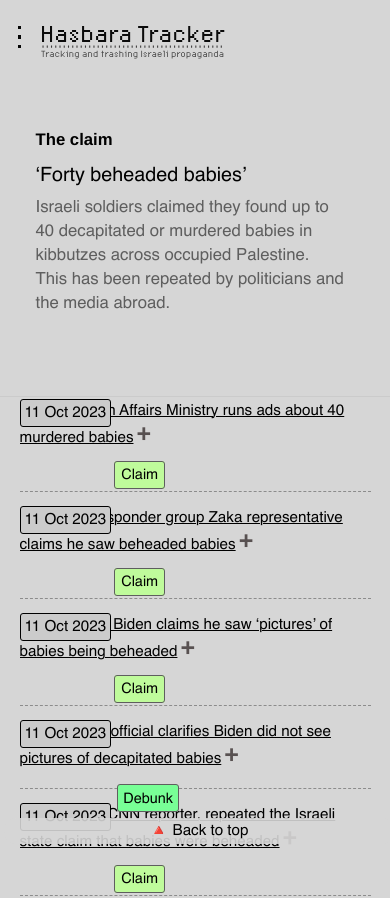
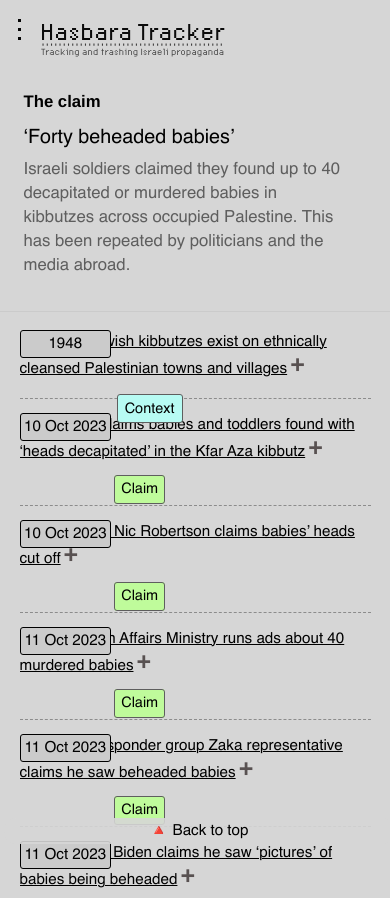
Before and after one commit to tamtzekin/hasbara-tracker, a React (Create React App) app: page /forty-beheaded-babies in a window 390 px wide. Shown: the top 898 px of the page. Built offline with nearby package versions, Linux system fonts and the light colour scheme.

Commit message:
(mobile) layout of claim summary

```diff
--- a/src/App.css
+++ b/src/App.css
@@ -438,6 +438,8 @@ oooooooooooooooooooooooooooooooooooooooooooooooooooooooooooooooooooooooooooooooo
 
     .header-container-fixed {
         border-bottom: 1px solid theme('colors.grey-darker');
+        min-height: 40vh;
+
     }
 
     /* .logo-container svg {
--- a/src/components/ClaimFortyBeheadedBabies.js
+++ b/src/components/ClaimFortyBeheadedBabies.js
@@ -252,7 +252,7 @@ export default function ClaimFortyBeheadedBabies() {
 
 {/* TODO: Refactor this properly to use Logo component */}
 
-            <div className="laptop:w-1/5 mt-1 ml-[5%] mobile:w-1/2 mobile:ml-10 mobile:-mt-9">
+            <div className="laptop:w-1/5 mt-1 ml-[5%] mobile:w-1/2 mobile:ml-10 mobile:mt-2">
                 <Link to="/">
                 <svg
                     preserveAspectRatio="xMidYMid meet"
@@ -268,14 +268,14 @@ export default function ClaimFortyBeheadedBabies() {
 
                 </Link>
             </div>
-                    <div className="claim-summary container mt-12">
-                        <div className="text-md laptop:w-1/2 mb-5 font-bold mobile:pl-4">
+                    <div className="claim-summary container mt-12 mobile:mt-3">
+                        <div className="text-md laptop:w-1/2 mb-5 font-bold mobile:ml-1">
                             The claim
                             </div>
-                        <div className="text-lg laptop:w-1/2 mb-2 -mt-2 mobile:pl-4">
+                        <div className="text-lg laptop:w-1/2 mb-2 -mt-2 mobile:ml-1">
                             ‘Forty beheaded babies’</div>
                         <div className="
-                            text-md laptop:w-1/2 laptop:mb-10 mt-2 text-grey-faded mobile: w-10/12 mobile:pl-4
+                            text-md laptop:w-1/2 laptop:mb-10 mt-2 text-grey-faded mobile:w-10/12 mobile:ml-1
                             ">
                                 Israeli soldiers claimed they found up to 40 decapitated or murdered babies in kibbutzes across occupied Palestine. This has been repeated by politicians and the media abroad.
                     </div>
--- a/src/components/Tracker.css
+++ b/src/components/Tracker.css
@@ -583,7 +583,7 @@ oooooooooooooooooooooooooooooooooooooooooooooooooooooooooooooooooooooooooooooooo
     /*** TRACKER TABLE ***/
     .tracker-container {
         width: 100%;
-        margin-top: 25%;
+        margin-top: 90%;
         margin-left: 0%;
         margin-right: 3%;
         overflow-x: auto;
```
